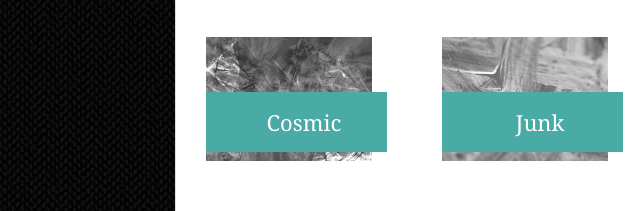
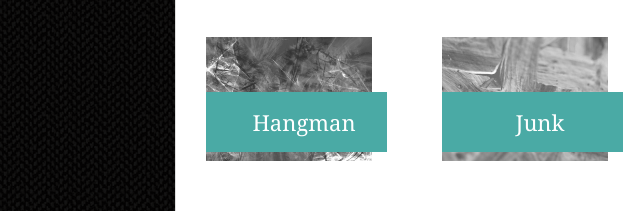
Before and after one commit to fugitivepigments/Bootstrap-Portfolio, a plain HTML site: page portfolio.html in a window 1280 px wide. Shown: the part 206-417 px from the top of the page, 0-640 px from the left. Drawn offline with nearby package versions, Linux system fonts and the light colour scheme.

Commit message:
added hangman game

```diff
--- a/portfolio.html
+++ b/portfolio.html
@@ -29,9 +29,10 @@
       <h1>Portfolio</h1>
 
       <div class="work img-fluid col-md-4">
-        <img src="assets/images/abstract-q-g-640-480-1.jpg" alt="abstract black and white image">
+        <a href="https://fugitivepigments.github.io/HangEmHigh/" target="_blank"><img src="assets/images/abstract-q-g-640-480-1.jpg" alt="abstract black and white image">
 
-        <h3>Cosmic</h3>
+        <h3>Hangman</h3>
+        </a>
       </div>
       <div class="work img-fluid col-md-4">
         <img src="assets/images/abstract-q-g-640-480-3.jpg" alt="abstract black and white image">
```
